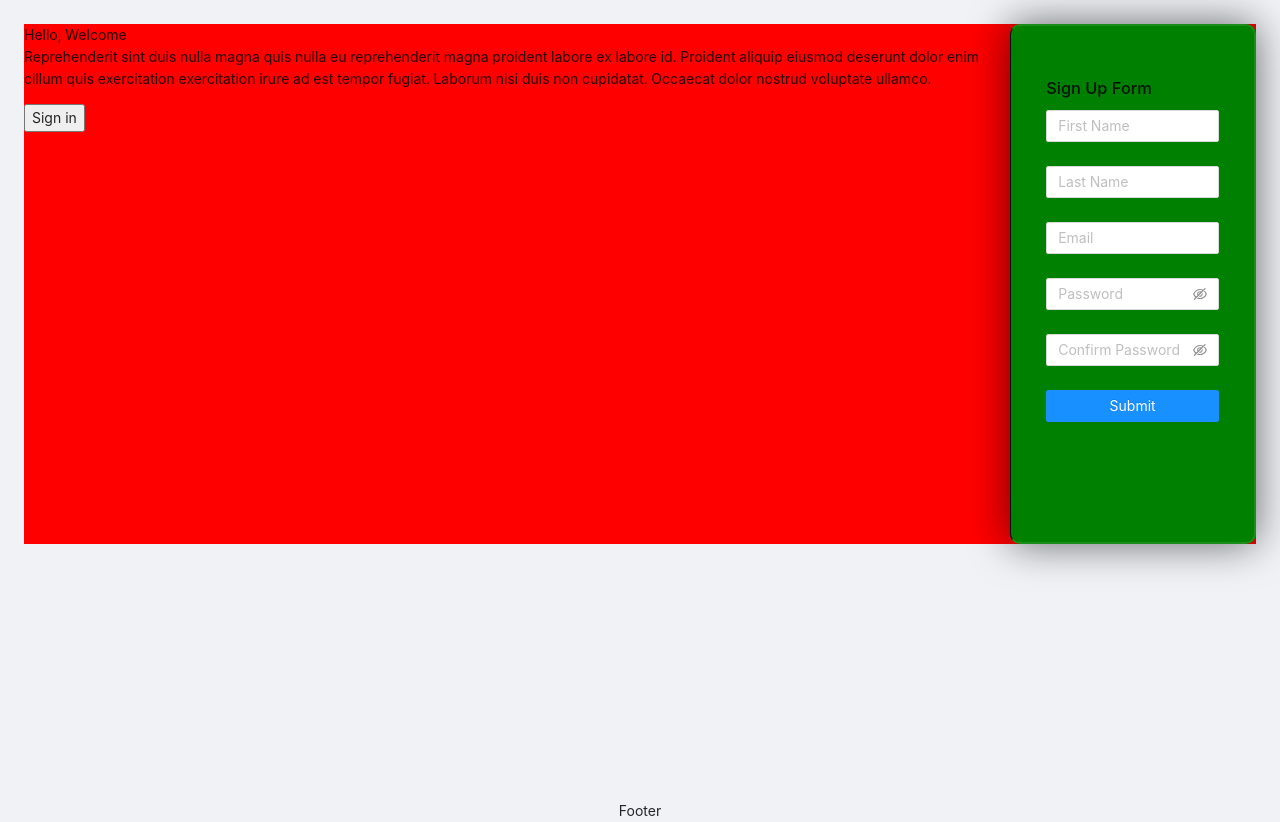
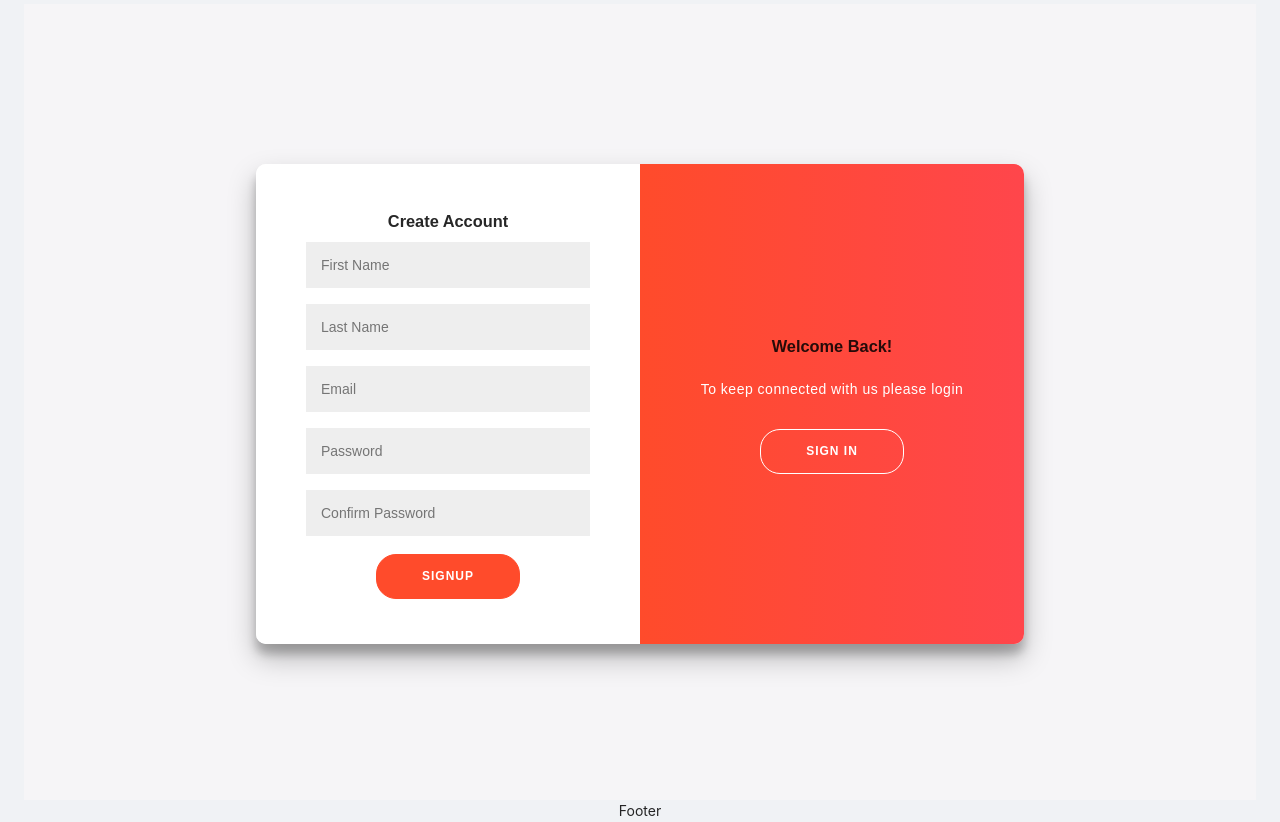
Before and after one commit to simranjitsingh3720/CMS, a Next.js app: page /admin/signup in a window 1280 px wide. Built offline with nearby package versions, Linux system fonts and the light colour scheme.

Commit message:
add form-design

```diff
--- a/ui/page-components/auth/PageSignin/index.js
+++ b/ui/page-components/auth/PageSignin/index.js
@@ -13,7 +13,6 @@ function PageSignin() {
     console.log('Received values of form: ', values);
   };
   const router = useRouter();
-
   const handleSubmit = async (e) => {
     e.preventDefault();
     await axios.post('http://localhost:8000/api/auth/signin', { email, password })
--- a/ui/page-components/auth/PageSignup/index.js
+++ b/ui/page-components/auth/PageSignup/index.js
@@ -1,122 +1,70 @@
-import { Form, Input, Button, message } from 'antd';
-import 'antd/dist/antd.css';
+import { message } from 'antd';
 import Axios from 'axios';
+import { useState } from 'react';
 import { useRouter } from 'next/router';
 import styles from './style.module.scss';
 
 function PageSignup() {
   const router = useRouter();
-
   const url = 'http://localhost:8000/api/auth/signup';
-  const onFinish = async (values) => {
+  const initialValues = {
+    firstName: '',
+    lastName: '',
+    email: '',
+    password: '',
+    confirmPassword: '',
+  };
+  const [values, setValues] = useState(initialValues);
+  const onFinish = async (e) => {
+    e.preventDefault();
     if (values.password !== values.confirmPassword) {
       return message.error('Passwords do not match!!!');
     }
-    await Axios.post(url, values)
+    console.log(values);
+    await Axios.post(url, {
+      firstName: values.firstName,
+      lastName: values.lastName,
+      email: values.email,
+      password: values.password,
+    })
       .then(() => {
         router.push('/admin');
+      }).catch((error) => {
+        console.log(error);
       });
+    return null;
   };
-
-  const onFinishFailed = () => {
-    message.error('Some Error!!');
+  const onSignInClick = async () => {
+    await router.push('/admin/signin');
   };
   return (
-    <div className={styles.out_container}>
-      <div>
-        <h>Hello, Welcome</h>
-        <p>Reprehenderit sint duis nulla magna quis nulla eu reprehenderit magna proident labore ex labore id. Proident aliquip eiusmod deserunt dolor enim cillum quis exercitation exercitation irure ad est tempor fugiat. Laborum nisi duis non cupidatat. Occaecat dolor nostrud voluptate ullamco.</p>
-        <button>Sign in</button>
-      </div>
+    <div className={styles.body}>
+      <div className={styles.container}>
+        <div className={styles.sign_up_container}>
+          <form
+            action=""
+            onSubmit={onFinish}
+            className={styles.form}
+          >
+            <h1 className={styles.h1}>Create Account</h1>
+            <input type="text" name="firstName" id="firstName" placeholder="First Name" className={styles.input} onChange={(e) => setValues({ ...values, [e.target.id]: e.target.value })} required />
+            <input type="text" name="lastName" id="lastName" placeholder="Last Name" className={styles.input} onChange={(e) => setValues({ ...values, [e.target.id]: e.target.value })} required />
+            <input type="email" name="email" id="email" placeholder="Email" className={styles.input} onChange={(e) => setValues({ ...values, [e.target.id]: e.target.value })} required />
+            <input type="password" name="password" id="password" placeholder="Password" className={styles.input} onChange={(e) => setValues({ ...values, [e.target.id]: e.target.value })} required />
+            <input type="password" name="confirmPassword" id="confirmPassword" placeholder="Confirm Password" className={styles.input} onChange={(e) => setValues({ ...values, [e.target.id]: e.target.value })} required />
+            <button type="submit" className={styles.button}>SignUp</button>
+          </form>
+        </div>
 
-      <div className={styles.signupForm}>
-        <h1 className={styles.header}>Sign Up Form</h1>
-        <Form
-          name="basic"
-          labelCol={{
-            span: 8,
-          }}
-          wrapperCol={{
-            span: 32,
-          }}
-          initialValues={{
-            remember: true,
-          }}
-          onFinish={onFinish}
-          onFinishFailed={onFinishFailed}
-          autoComplete="off"
-        >
-          <Form.Item
-            name="firstName"
-            rules={[
-              {
-                required: true,
-                message: 'Cannot be empty',
-              },
-            ]}
-          >
-            <Input placeholder="First Name" className={styles.siteForm} />
-          </Form.Item>
-
-          <Form.Item
-            name="lastName"
-            rules={[
-              {
-                required: true,
-                message: 'Cannot be empty',
-              },
-            ]}
-          >
-            <Input placeholder="Last Name" className={styles.siteForm} />
-          </Form.Item>
-
-          <Form.Item
-            name="email"
-            rules={[
-              {
-                required: true,
-                message: 'Cannot be empty',
-              },
-            ]}
-          >
-            <Input type="email" placeholder="Email" className={styles.siteForm} />
-          </Form.Item>
-
-          <Form.Item
-            name="password"
-            rules={[
-              {
-                required: true,
-                message: 'Cannot be empty',
-              },
-            ]}
-          >
-            <Input.Password placeholder="Password" className={styles.siteForm} />
-          </Form.Item>
-
-          <Form.Item
-            name="confirmPassword"
-            rules={[
-              {
-                required: true,
-                message: 'Cannot be empty',
-              },
-            ]}
-          >
-            <Input.Password placeholder="Confirm Password" className={styles.siteForm} />
-          </Form.Item>
-
-          <Form.Item
-            wrapperCol={{
-              offset: 0,
-              span: 32,
-            }}
-          >
-            <Button type="primary" htmlType="submit" className={styles.signupFormButton}>
-              Submit
-            </Button>
-          </Form.Item>
-        </Form>
+        <div className={styles.overlay_container}>
+          <div className={styles.overlay}>
+            <div className={styles.overlay_panel}>
+              <h1 className={styles.h1}>Welcome Back!</h1>
+              <p className={styles.p}>To keep connected with us please login</p>
+              <button type="submit" className={styles.ghost} id="signIn" onClick={onSignInClick}>Sign In</button>
+            </div>
+          </div>
+        </div>
       </div>
     </div>
   );
--- a/ui/page-components/auth/PageSignup/style.module.scss
+++ b/ui/page-components/auth/PageSignup/style.module.scss
@@ -1,25 +1,140 @@
-.out_container {
-  background-color: red;
-  display: flex;
-  justify-content: spaceAround;
+.body {
+	background: #f6f5f7;
+	display: flex;
+	justify-content: center;
+	align-items: center;
+	flex-direction: column;
+	font-family: 'Montserrat', sans-serif;
+	height: 100vh;
+	margin: -20px 0 50px;
 }
 
-.signupForm {
-  max-width: 300px;
-  height: 520px;
-  width: 400px;
-  background-color: green;
-  // position: absolute;
-  // transform: translate(-50%,-50%);
-  top: 50%;
-  left: 50%;
-  border-radius: 10px;
-  backdrop-filter: blur(10px);
-  border: 2px solid rgba(255,255,255,0.1);
-  border-left: 1px solid black;
-  box-shadow: 0 0 40px rgb(8 7 16 / 60%);
-  padding: 50px 35px;
+.h1 {
+	font-weight: bold;
+	margin: 0;
 }
-.signupFormButton {
-  width: 100%;
+
+.h2 {
+	text-align: center;
 }
+
+.p {
+	font-size: 14px;
+	font-weight: 100;
+	line-height: 20px;
+	letter-spacing: 0.5px;
+	margin: 20px 0 30px;
+}
+
+.span {
+	font-size: 12px;
+}
+
+.button {
+	border-radius: 20px;
+	border: 1px solid #FF4B2B;
+	background-color: #FF4B2B;
+	color: #FFFFFF;
+	font-size: 12px;
+	font-weight: bold;
+	padding: 12px 45px;
+	letter-spacing: 1px;
+	text-transform: uppercase;
+  cursor: pointer;
+  margin-top: 10px;
+}
+
+.ghost {
+  border-radius: 20px;
+	border: 1px solid #FF4B2B;
+	background-color: #FF4B2B;
+	color: #FFFFFF;
+	font-size: 12px;
+	font-weight: bold;
+	padding: 12px 45px;
+	letter-spacing: 1px;
+	text-transform: uppercase;
+	background-color: transparent;
+	border-color: #FFFFFF;
+  cursor: pointer;
+}
+
+.form {
+	background-color: #FFFFFF;
+	display: flex;
+	align-items: center;
+	justify-content: center;
+	flex-direction: column;
+	padding: 0 50px;
+	height: 100%;
+	text-align: center;
+}
+
+.input {
+	background-color: #eee;
+	border: none;
+	padding: 12px 15px;
+	margin: 8px 0;
+	width: 100%;
+}
+
+.container {
+	background-color: #fff;
+	border-radius: 10px;
+  	box-shadow: 0 14px 28px rgba(0,0,0,0.25),
+			0 10px 10px rgba(0,0,0,0.22);
+	position: relative;
+	overflow: hidden;
+	width: 768px;
+	max-width: 100%;
+	min-height: 480px;
+}
+
+.sign_up_container {
+	left: 0;
+	width: 50%;
+	z-index: 1;
+  position: absolute;
+	top: 0;
+	height: 100%;
+}
+
+
+
+.overlay_container {
+	position: absolute;
+	top: 0;
+	left: 50%;
+	width: 50%;
+	height: 100%;
+	overflow: hidden;
+	z-index: 100;
+}
+
+
+.overlay {
+	background: #FF416C;
+	background: -webkit-linear-gradient(to right, #FF4B2B, #FF416C);
+	background: linear-gradient(to right, #FF4B2B, #FF416C);
+	background-repeat: no-repeat;
+	background-size: cover;
+	background-position: 0 0;
+	color: #FFFFFF;
+	position: relative;
+	height: 100%;
+	width: 200%;
+}
+
+
+.overlay_panel {
+	position: absolute;
+	display: flex;
+	align-items: center;
+	justify-content: center;
+	flex-direction: column;
+	padding: 0 40px;
+	text-align: center;
+	top: 0;
+	height: 100%;
+	width: 50%;
+}
```
Also changed, not shown: 1 other file (tests, documents, lock files or other folders).
